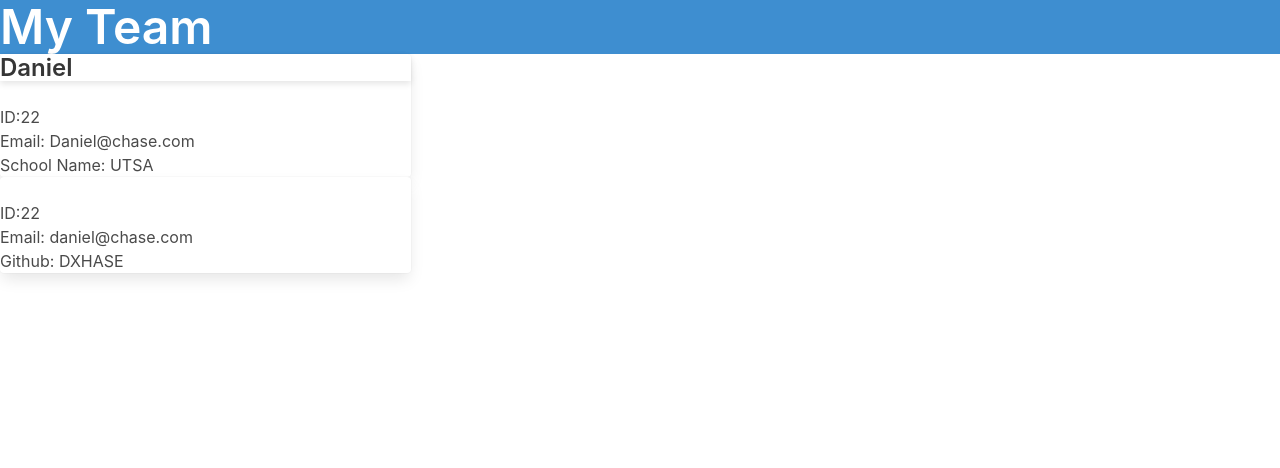
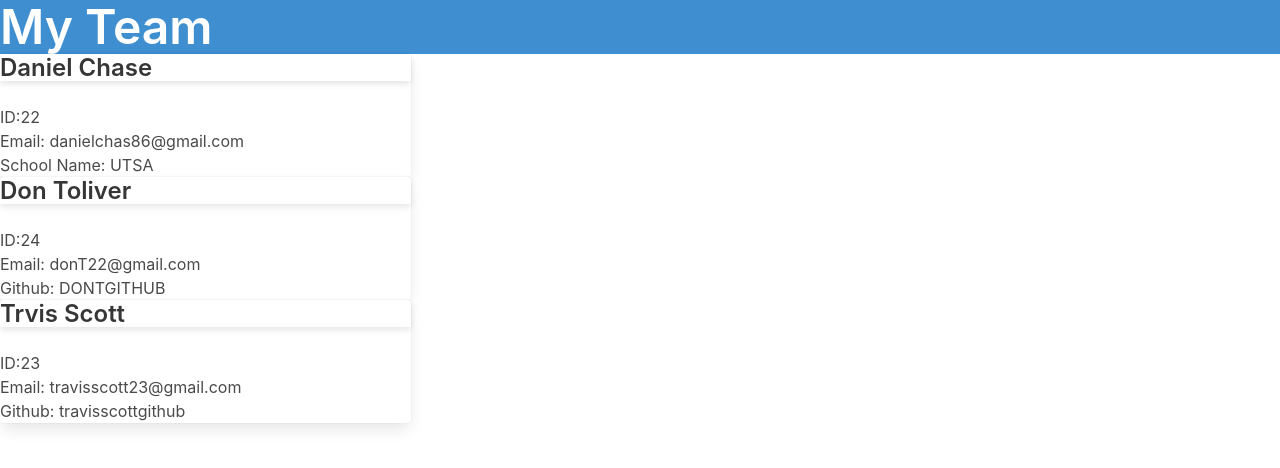
Before and after one commit to DXHASE/Team-Profile-Generator, a website: page dist/index.html in a window 1280 px wide. Drawn offline with nearby package versions, Linux system fonts and the light colour scheme.

Commit message:
finished README.md

```diff
--- a/dist/index.html
+++ b/dist/index.html
@@ -14,20 +14,29 @@
         <section class= "columns">
             <div class= "column is-one-third">
             <div class = "card">
-                <h3 class="card-header title is-4">Daniel<h3>
+                <h3 class="card-header title is-4">Daniel Chase<h3>
                 <ul>
                     <li>ID:22<li>
-                    <li>Email: Daniel@chase.com<li>
+                    <li>Email: danielchas86@gmail.com<li>
                     <li>School Name: UTSA<li>
                 <ul>
             </div>
 
             <div class = "card">
-                <h3 class="card-header title is-4"><h3>
+                <h3 class="card-header title is-4">Don Toliver<h3>
                 <ul>
-                    <li>ID:22<li>
-                    <li>Email: daniel@chase.com<li>
-                    <li>Github: DXHASE<li>
+                    <li>ID:24<li>
+                    <li>Email: donT22@gmail.com<li>
+                    <li>Github: DONTGITHUB<li>
+                <ul>
+            </div>
+
+            <div class = "card">
+                <h3 class="card-header title is-4">Trvis Scott<h3>
+                <ul>
+                    <li>ID:23<li>
+                    <li>Email: travisscott23@gmail.com<li>
+                    <li>Github: travisscottgithub<li>
                 <ul>
             </div>
 
```
Also changed, not shown: README.md.
